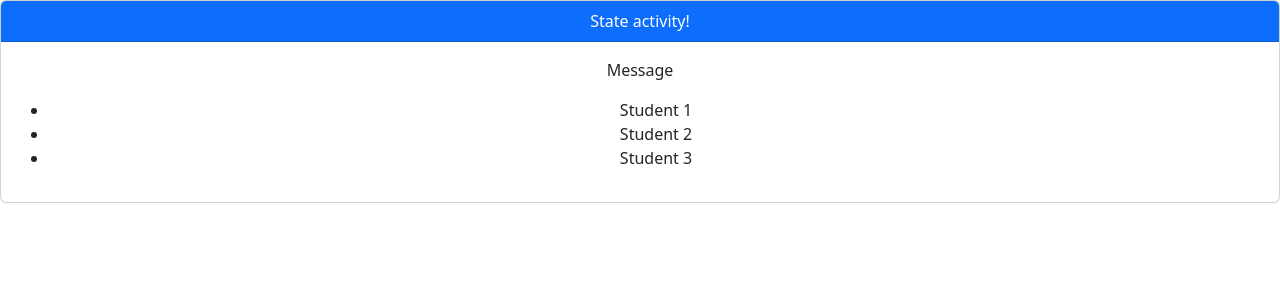
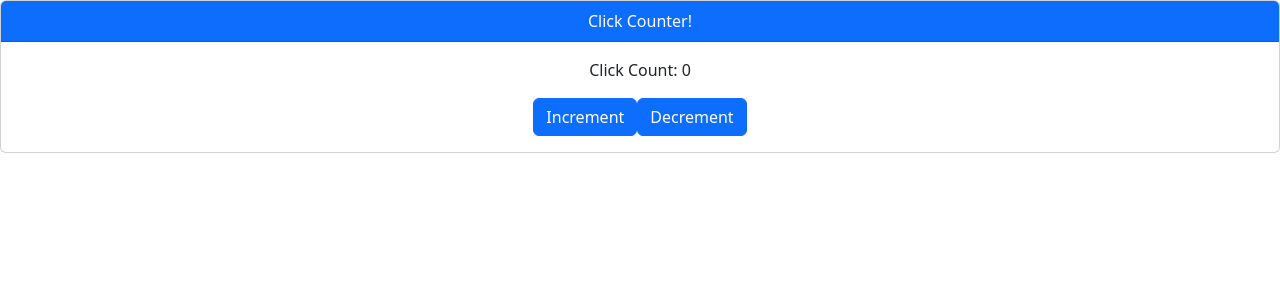
Before and after one commit to pdavisDU/RP2, a React (Create React App) app: page / in a window 1280 px wide. Shown: the top 300 px of the page. Built offline with nearby package versions, Linux system fonts and the light colour scheme.

Commit message:
simply messing around with updating state and adding decrement to counter

```diff
--- a/src/App.js
+++ b/src/App.js
@@ -1,10 +1,8 @@
-import React from "react";
-// First we import Greeting from the components folder
-import Greeting from "./components/Greeting";
+import React from 'react';
+import Counter from './components/Counter';
 
-// Our App component returns the Greeting component
 function App() {
-  return <Greeting />;
+  return <Counter />;
 }
 
 export default App;
--- /dev/null
+++ b/src/components/Counter.js
@@ -0,0 +1,35 @@
+// First we import `useState` with React so that we can take advantage of the hook
+import React, { useState } from "react";
+
+export default function Counter() {
+  // To set a state variable using `useState`, we give our variable a name of `count`.
+  // We also set the name of the function that will update `count`. We called it `setCount`.
+  // useState accepts only one argument - the initial value of the state variable.
+  let [count, setCount] = useState(0);
+
+  // This is a handler that we will reference in our `onClick` attribute later
+  const increment = () => {
+    setCount(count + 1);
+    console.log(`New value of count: ${count}`);
+  };
+  const decrement = () => {
+    setCount(count - 1);
+    console.log(`New value of count: ${count}`);
+  };
+
+  return (
+    <div className="card text-center">
+      <div className="card-header bg-primary text-white">Click Counter!</div>
+      <div className="card-body">
+        <p className="card-text">Click Count: {count}</p>
+        {/* In our button element, we add a onClick event that invokes our handleClick method */}
+        <button className="btn btn-primary" type="button" onClick={increment}>
+          Increment
+        </button>
+        <button className="btn btn-primary" type="button" onClick={decrement}>
+          Decrement
+        </button>
+      </div>
+    </div>
+  );
+}
--- a/src/components/Greeting.js
+++ /dev/null
@@ -1,28 +0,0 @@
-// We have to first import `useState` with React in order to take advantage of the hook
-import React, { useState } from 'react';
-
-function Greeting() {
-  // TODO: Convert `greeting` to a state variable using the useState hook. Give it a initial value of 'Welcome the following students to class!'
-  let greeting = 'Welcome the following students to class!';
-
-  // TODO: Convert `group` to a state variable using the useState hook. Set to an initial value to an array including three students in your class. (ex. ["John", "Grace", "Jared"])
-  let group = ['', '', ''];
-
-  return (
-    <div className="card text-center">
-      <div className="card-header bg-primary text-white">State activity!</div>
-      <div className="card-body">
-        {/* TODO: Fix the `p` tag below to instead render the `greeting` variable */}
-        <p className="card-text">Message</p>
-        <ul>
-          {/* TODO: Fix the list below so that each member of your group is accessed from the `group` array */}
-          <li>Student 1</li>
-          <li>Student 2</li>
-          <li>Student 3</li>
-        </ul>
-      </div>
-    </div>
-  );
-}
-
-export default Greeting;
--- a/src/index.js
+++ b/src/index.js
@@ -1,7 +1,6 @@
 import React from 'react';
 import ReactDOM from 'react-dom';
 import App from './App';
-// Here we import bootstrap for access to some additional styling
 import 'bootstrap/dist/css/bootstrap.min.css';
 
 ReactDOM.render(<App />, document.getElementById('root'));
```
